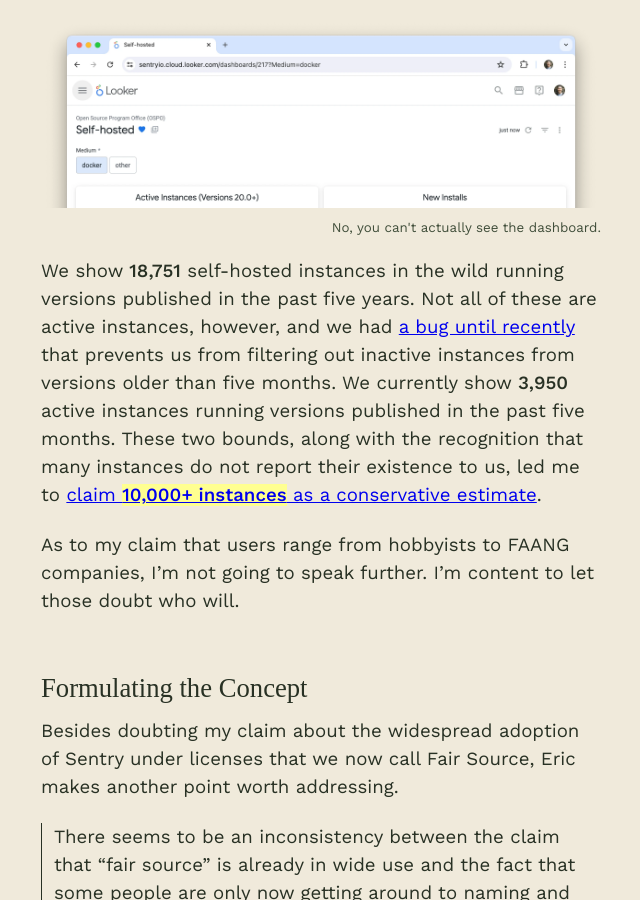
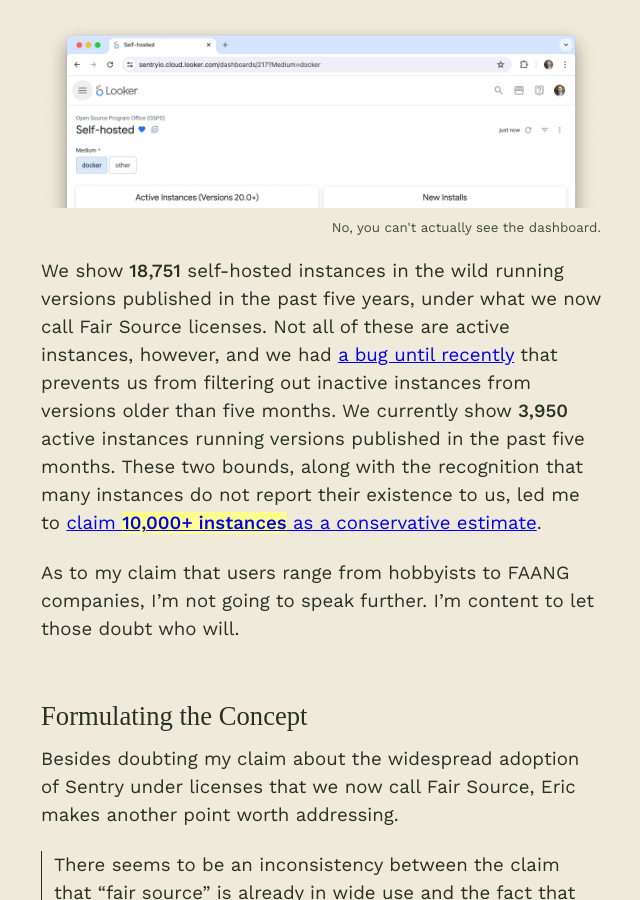
Before and after one commit to chadwhitacre/openpath, a Jekyll site: the page built from 2024/widespread-use-of-a-fair-source-product/index.md, in a window 1280 px wide and 900 px high, scrolled down 2938 px. Shown: the whole window, without its empty margins (319-959 px from the left). Built offline with Jekyll 4.4.1, drawn with Linux system fonts in a browser that asks for light colours; some web fonts are replaced; comment, search, counter and statistics services are not loaded.

Commit message:
Fair Source tie-in

```diff
--- a/2024/widespread-use-of-a-fair-source-product/index.md
+++ b/2024/widespread-use-of-a-fair-source-product/index.md
@@ -81,12 +81,13 @@
 
 {% include img.html src="dashboard.webp" caption="No, you can't actually see the dashboard." %}
 
-We show <b>18,751</b> self-hosted instances in the wild running versions published
-in the past five years. Not all of these are active instances, however, and we
-had [a bug until recently](https://github.com/getsentry/sentry/pull/62441) that
-prevents us from filtering out inactive instances from versions older than five
-months. We currently show <b>3,950</b> active instances running versions published
-in the past five months. These two bounds, along with the recognition that many
+We show <b>18,751</b> self-hosted instances in the wild running versions
+published in the past five years, under what we now call Fair Source licenses.
+Not all of these are active instances, however, and we had [a bug until
+recently](https://github.com/getsentry/sentry/pull/62441) that prevents us from
+filtering out inactive instances from versions older than five months. We
+currently show <b>3,950</b> active instances running versions published in the
+past five months. These two bounds, along with the recognition that many
 instances do not report their existence to us, led me to [claim **<b>10,000+
 instances</b>** as a conservative
 estimate](https://twitter.com/chadwhitacre_/status/1790382981028159807).
```
